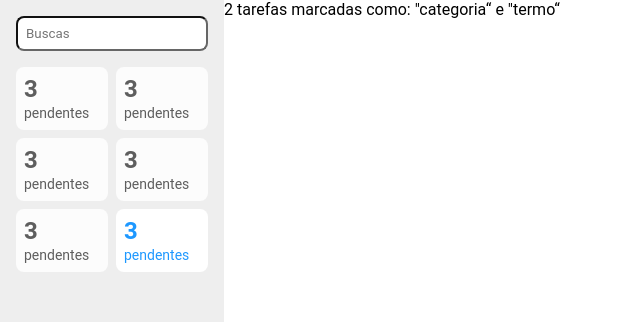
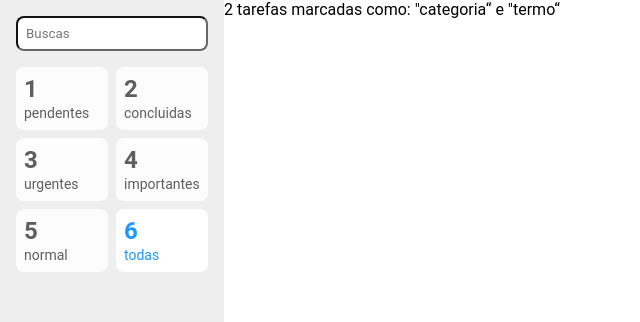
Before and after one commit to Brunolinonsc/AulasEBAC, a React (Create React App) app: page / in a window 1280 px wide. Shown: the top 322 px of the page, without its empty margins (0-640 px from the left). Built offline with nearby package versions, Linux system fonts and the light colour scheme.

Commit message:
Atualização de código de aula

```diff
--- a/src/components/FiltroCard/index.tsx
+++ b/src/components/FiltroCard/index.tsx
@@ -1,11 +1,14 @@
 import * as S from './styles'
 export type Props = {
   ativo?: boolean
+  contador: number
+  legenda: string
 }
-const FiltroCard = (props: Props) => (
-  <S.Card ativo={props.ativo}>
-    <S.Contador>3</S.Contador>
-    <S.Label>pendentes</S.Label>
+// desestruturação do props
+const FiltroCard = ({ ativo, contador, legenda }: Props) => (
+  <S.Card ativo={ativo}>
+    <S.Contador>{contador}</S.Contador>
+    <S.Label>{legenda}</S.Label>
   </S.Card>
 )
 
--- a/src/components/FiltroCard/styles.ts
+++ b/src/components/FiltroCard/styles.ts
@@ -1,6 +1,9 @@
 import styled from 'styled-components'
 import { Props } from '.'
-export const Card = styled.div<Props>`
+
+type PropsSemLegendaEContador = Omit<Props, 'contador' | 'legenda'>
+
+export const Card = styled.div<PropsSemLegendaEContador>`
   padding: 8px;
   border: 1px solid ${(props) => (props.ativo ? '#1e98ff' : '#a1a1a1')} #a1a1a1;
   background-color: ${(props) => (props.ativo ? '#fff' : '#fcfcfc')};
--- a/src/containers/BarraLateral/index.tsx
+++ b/src/containers/BarraLateral/index.tsx
@@ -6,12 +6,12 @@
     <div>
       <S.Campo type="text" placeholder="Buscas" />
       <S.Filtro>
-        <FiltroCard />
-        <FiltroCard />
-        <FiltroCard />
-        <FiltroCard />
-        <FiltroCard />
-        <FiltroCard ativo />
+        <FiltroCard legenda="pendentes" contador={1} />
+        <FiltroCard legenda="concluidas" contador={2} />
+        <FiltroCard legenda="urgentes" contador={3} />
+        <FiltroCard legenda="importantes" contador={4} />
+        <FiltroCard legenda="normal" contador={5} />
+        <FiltroCard legenda="todas" contador={6} ativo />
       </S.Filtro>
     </div>
   </S.Aside>
```
